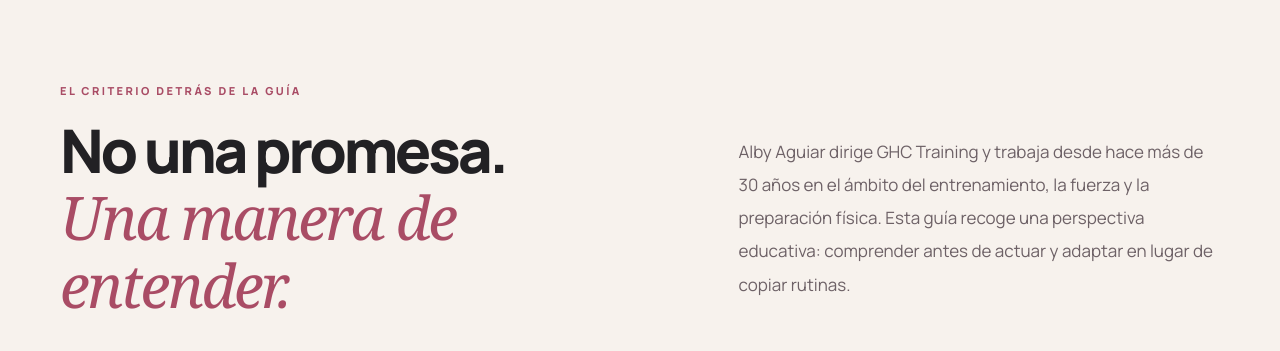
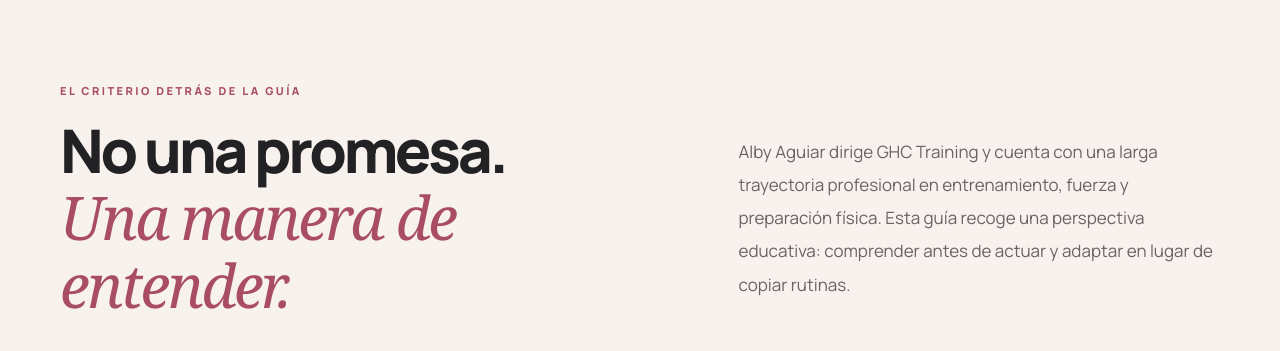
Before and after one commit to albypersonaltrainer-arch/ghc-training-landing, a Next.js app: page /lipedema in a window 1280 px wide. Shown: the part 4820-5171 px from the top of the page. Built offline with nearby package versions, Linux system fonts and the light colour scheme; no server answers.

Commit message:
copy(lipedema): remove unverified numeric experience claim

```diff
--- a/app/lipedema/LipedemaClient.tsx
+++ b/app/lipedema/LipedemaClient.tsx
@@ -202,7 +202,7 @@ export default function LipedemaClient({ checkoutReady, priceLabel, introduction
 
       <section className={styles.about}>
         <div className={styles.sectionEyebrow}>EL CRITERIO DETRÁS DE LA GUÍA</div>
-        <div className={styles.aboutGrid}><h2>No una promesa.<br /><em>Una manera de entender.</em></h2><p>Alby Aguiar dirige GHC Training y trabaja desde hace más de 30 años en el ámbito del entrenamiento, la fuerza y la preparación física. Esta guía recoge una perspectiva educativa: comprender antes de actuar y adaptar en lugar de copiar rutinas.</p></div>
+        <div className={styles.aboutGrid}><h2>No una promesa.<br /><em>Una manera de entender.</em></h2><p>Alby Aguiar dirige GHC Training y cuenta con una larga trayectoria profesional en entrenamiento, fuerza y preparación física. Esta guía recoge una perspectiva educativa: comprender antes de actuar y adaptar en lugar de copiar rutinas.</p></div>
       </section>
 
       <section className={styles.faq} id="preguntas">
```
